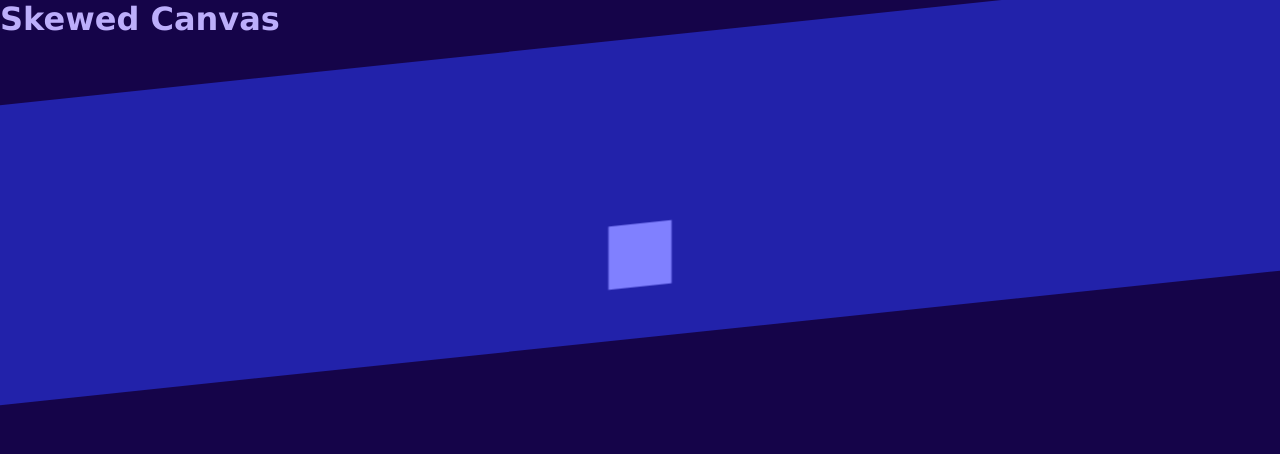
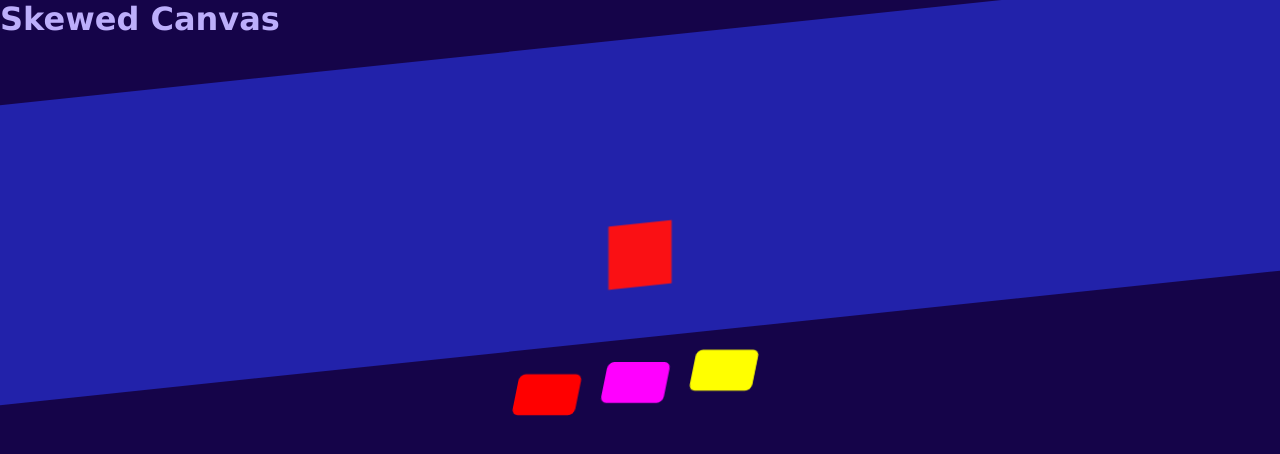
Before and after one commit to mathieu-superpose/flowing-gradients, a React (Vite) app: page / in a window 1280 px wide. Shown: the top 454 px of the page. Built offline with nearby package versions, Linux system fonts and the light colour scheme.

Commit message:
add color selector

```diff
--- a/src/App.tsx
+++ b/src/App.tsx
@@ -1,16 +1,12 @@
 import "./App.css"
 
-import SkewedCanvas from "./components/SkewedCanvas"
-import Gradients from "./components/Gradients"
+import SkewedGradiantWithColorSelector from "./components/SkewedGradiantWithColorSelector"
 
 function App() {
   return (
     <div className="App">
       <h1>Skewed Canvas</h1>
-
-      <SkewedCanvas>
-        <Gradients />
-      </SkewedCanvas>
+      <SkewedGradiantWithColorSelector />
     </div>
   )
 }
--- a/src/components/Gradients.tsx
+++ b/src/components/Gradients.tsx
@@ -1,9 +1,11 @@
-function Gradients() {
+import * as THREE from "three"
+
+function Gradients({ color }: { color: THREE.Color }) {
   return (
     <>
       <mesh>
         <boxGeometry args={[1, 1, 1]} />
-        <meshNormalMaterial />
+        <meshBasicMaterial color={color} />
       </mesh>
     </>
   )
--- /dev/null
+++ b/src/components/SkewedGradiantWithColorSelector.tsx
@@ -0,0 +1,67 @@
+import { CSSProperties, useMemo, useState } from "react"
+import * as THREE from "three"
+
+import Gradients from "./Gradients"
+import SkewedCanvas from "./SkewedCanvas"
+
+const COLORS = ["#ff0000", "#ff00ff", "#ffff00"]
+
+const containerStyle: CSSProperties = {
+  position: "relative",
+}
+
+const listStyle: CSSProperties = {
+  display: "flex",
+  flexDirection: "row",
+  gap: "1.5rem",
+  position: "absolute",
+  bottom: "0",
+  left: "50%",
+  transform: "translateX(-50%) translateY(100%) skewY(-12deg) rotate(12deg)",
+  zIndex: 10,
+  listStyle: "none",
+  padding: "0",
+  margin: "0",
+}
+
+const buttonStyle: CSSProperties = {
+  width: "4rem",
+  height: "2.5rem",
+  borderRadius: "0.4rem",
+  border: "none",
+  cursor: "pointer",
+  outline: "none",
+}
+
+function SkewedGradiantWithColorSelector() {
+  const [colorIndex, setColorIndex] = useState(0)
+
+  const color = useMemo(() => {
+    return new THREE.Color(COLORS[colorIndex])
+  }, [colorIndex])
+
+  return (
+    <div style={containerStyle}>
+      <SkewedCanvas>
+        <Gradients color={color} />
+      </SkewedCanvas>
+
+      <ul style={listStyle}>
+        {COLORS.map((color, index) => (
+          <li key={index}>
+            <button
+              style={{
+                backgroundColor: `${color}`,
+                transform: `translateY(${(COLORS.length - index) * 30}%)`,
+                ...buttonStyle,
+              }}
+              onClick={() => setColorIndex(index)}
+            />
+          </li>
+        ))}
+      </ul>
+    </div>
+  )
+}
+
+export default SkewedGradiantWithColorSelector
```
